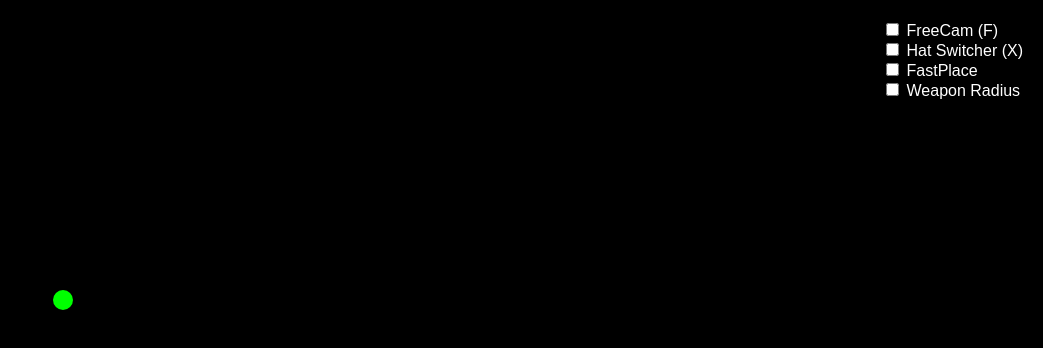
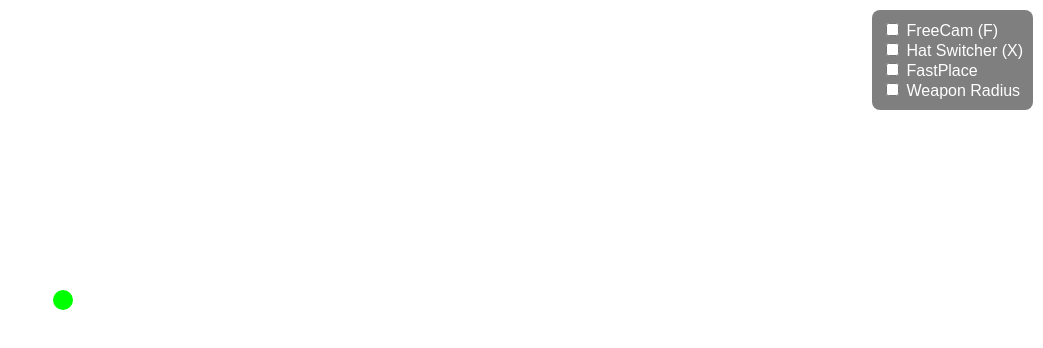
Before and after one commit to xacanov/532342, a plain HTML site: page index.html in a window 1280 px wide. Shown: the whole page, without its empty margins (237-1280 px from the left). Drawn offline with Linux system fonts and the light colour scheme.

Commit message:
Update index.html

```diff
--- a/index.html
+++ b/index.html
@@ -1,10 +1,30 @@
-
 <!DOCTYPE html>
 <html lang="en">
 <head>
   <meta charset="UTF-8">
   <title>Glar.io Mod Client</title>
-  <link rel="stylesheet" href="style.css">
+  <style>
+    html, body {
+      margin: 0;
+      padding: 0;
+      overflow: hidden;
+    }
+    canvas {
+      display: block;
+      background: white; /* ← теперь видно всё */
+    }
+    #modMenu {
+      position: absolute;
+      top: 10px;
+      right: 10px;
+      background: rgba(0,0,0,0.5);
+      color: white;
+      padding: 10px;
+      font-family: sans-serif;
+      border-radius: 8px;
+      z-index: 100;
+    }
+  </style>
 </head>
 <body>
   <canvas id="gameCanvas"></canvas>
```
